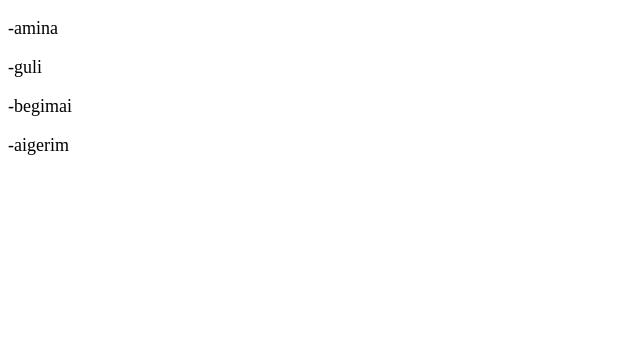
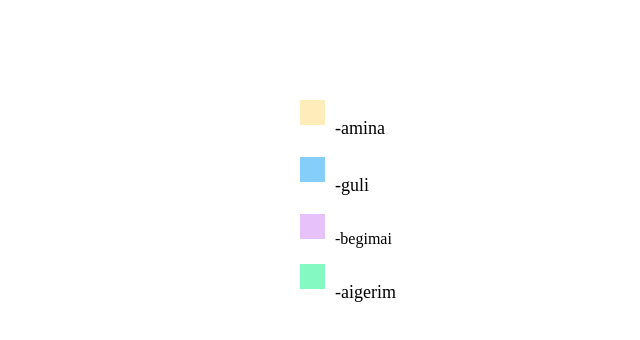
Before and after one commit to gulliish/team-aabg, a plain HTML site: page index.html in a window 1280 px wide. Shown: the whole page, without its empty margins (0-640 px from the left). Drawn offline with Linux system fonts and the light colour scheme.

Commit message:
styles.css modified

```diff
--- a/index.html
+++ b/index.html
@@ -8,9 +8,23 @@
     <link rel="stylesheet" href="styles.css">
 </head>
 <body>
-    <div class="amina"></div> <p class="text">-amina</p>
-    <div class="guli"></div> <p class="text">-guli</p>
-    <div class="begimai"></div> <p class="text">-begimai</p>
-    <div class="aigerim"></div> <p class="text">-aigerim</p>
+    <div class="main">
+        <div class="content">
+            <div class="conteiner amina"></div>
+            <p class="text">-amina</p>
+        </div>
+        <div class="content">
+            <div class="conteiner guli"></div>
+            <p class="text">-guli</p>
+        </div>
+        <div class="content">
+            <div class="conteiner begimai"></div>
+            <p class="">-begimai</p>
+        </div>
+        <div class="content">
+            <div class="conteiner aigerim"></div>
+            <p class="text">-aigerim</p>
+        </div>
+    </div>
 </body>
 </html>
--- a/styles.css
+++ b/styles.css
@@ -1,25 +1,26 @@
-.amina{
+.main{
+    position: absolute;
+    top: 100px;
+    left: 300px;
+}
+.content{
+    display: flex;
+    gap: 10px;
+}
+.conteiner{
     width: 25px;
     height: 25px;
-    display: inline;
+}
+.amina{
     background-color: #FFECBB;
 }
 .guli{
-    width: 25px;
-    height: 25px;
-    display: inline;
     background-color: #84CEF9 ;
 }
 .aigerim{
-    width: 25px;
-    height: 25px;
-    display: inline;
     background-color: #84F9C1;
 }
 .begimai{
-    width: 25px;
-    height: 25px;
-    display: inline;
     background-color: #E7C1F9;
 }
 .text{
```
